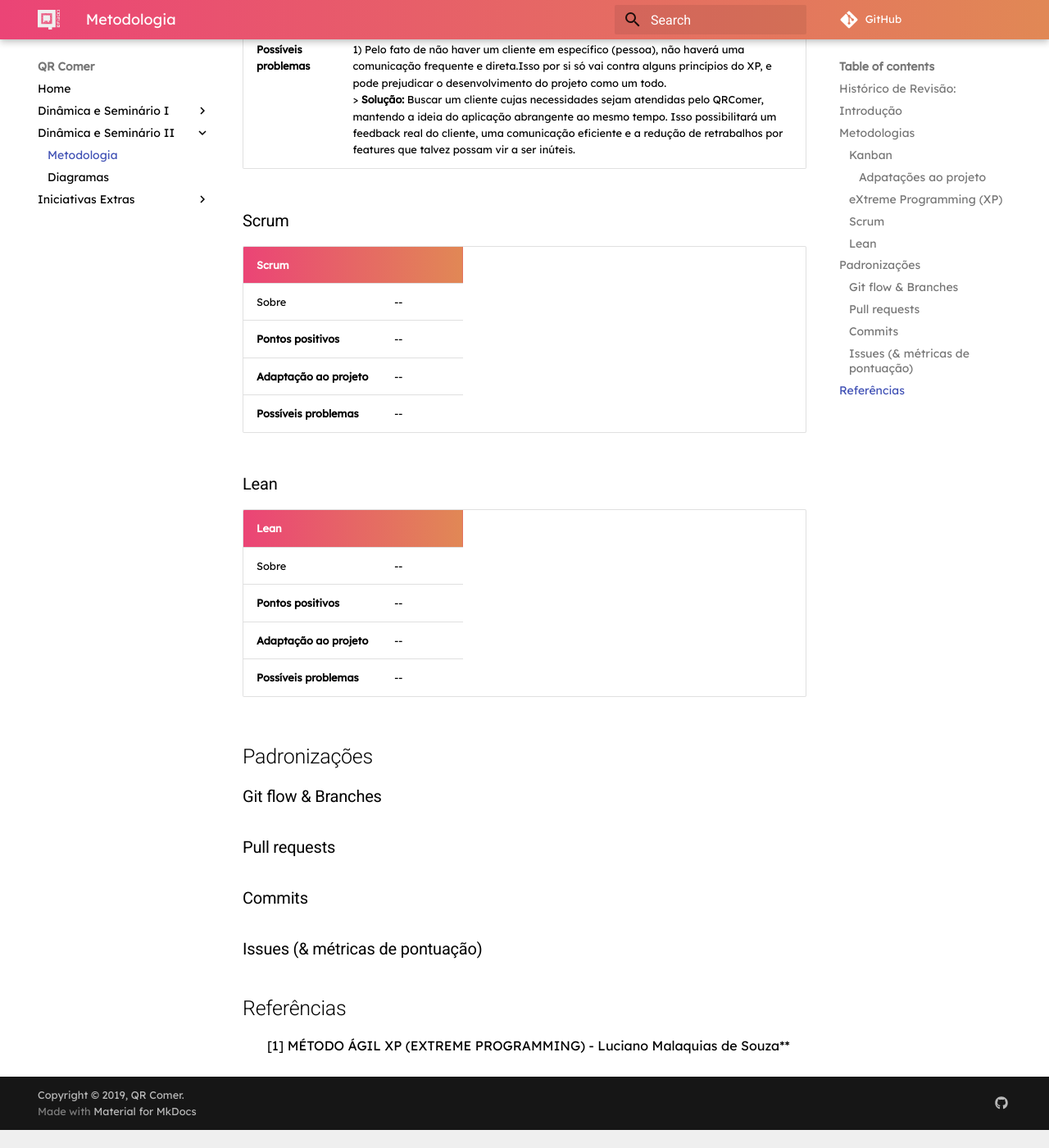
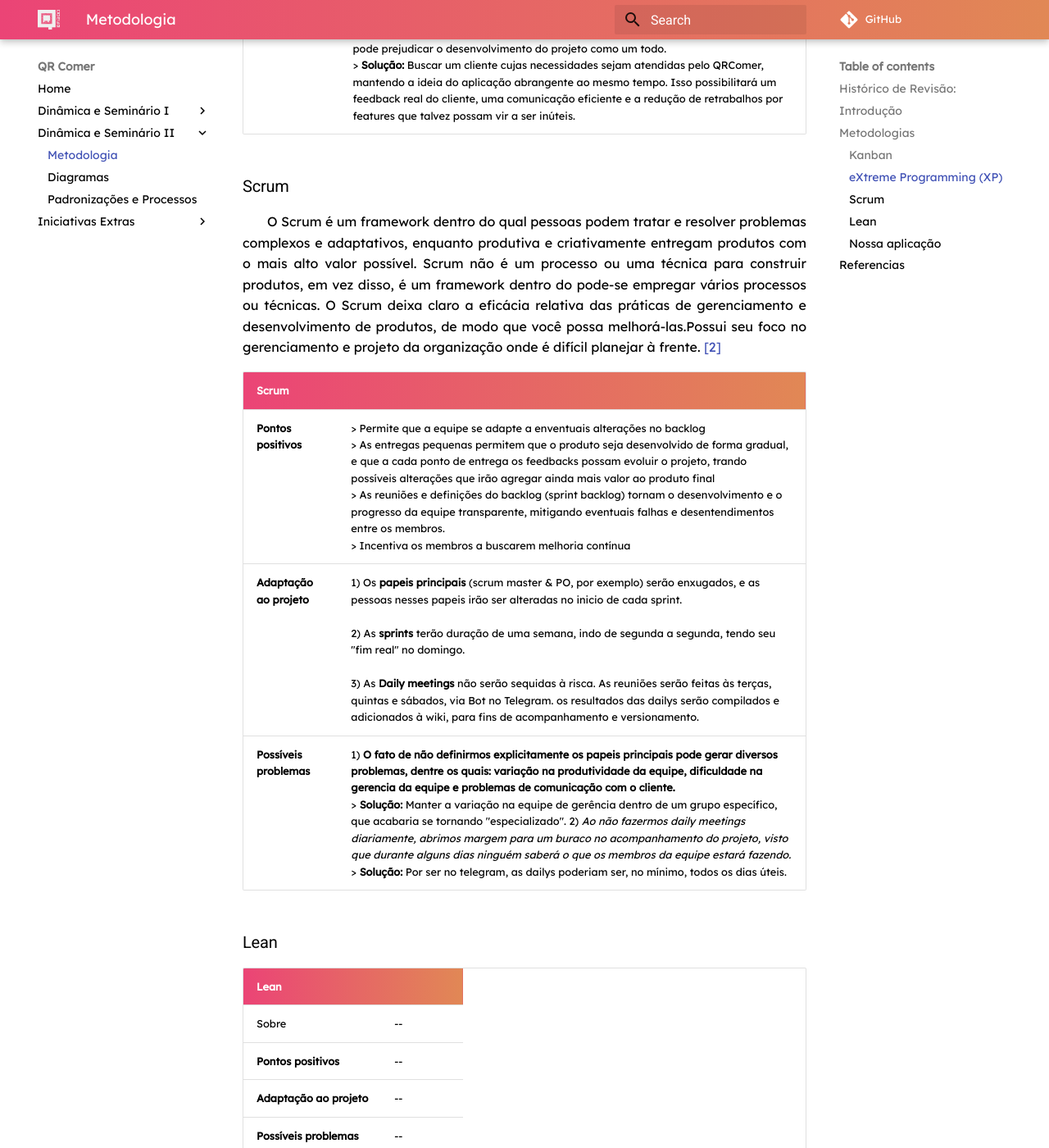
Before and after one commit to fga-desenho-2019-2/Wiki, an MkDocs documentation site: the page built from docs/seminario2/metodologia.md, in a window 1280 px wide and 1400 px high, scrolled down 2346 px. Shown: the whole window at 82% size. Built offline with MkDocs 1.6.1 and Material for MkDocs 9.7.7, drawn with Linux system fonts in a browser that asks for light colours; some web fonts are replaced; comment, search, counter and statistics services are not loaded; old or Windows-style settings are respelled for this version of MkDocs; before the commit the page ends 3724 px from its top, so only the background shows below that; some of the changed text lies outside the part shown.

Commit message:
Adding padroes_processos.md and finishing some methodologies

```diff
--- a/docs/seminario2/metodologia.md
+++ b/docs/seminario2/metodologia.md
@@ -15,10 +15,6 @@ Este documento tem como objetivo descrever a metodologia a ser utilizada pelo gr
 ### Kanban
 
 [Kanban](../../iniciativas_extras/kanban/5w2h) é um termo de origem Japonesa, que significa “cartão” ou “sinalização”. É um conceito relacionado com a utilização de cartões (post-it e outros) para indicar o andamento dos fluxos de produção em empresas de fabricação em série. Ele está estreitamente ligado ao conceito de _just in time_ (“momento certo” em tradução livre). Ele surge na década de 1960 nas mãos da empresa Toyota, sendo ainda hoje o sistema utilizado frequentemente por diversas empresas. Sua utilização se dá por meio do uso de cartões num quadro dividido em colunas que variam dependendo do tipo de kanban (de produção ou movimentação, por exemplo). Cada cartão é movimentado de acordo com as necessidades e objetivos da empresa, além do significado de cada coluna.
-
-#### Adpatações ao projeto
-
-
 
 | Kanban |  |
 |--|--|
@@ -38,12 +34,13 @@ O Extreme Programming é um modelo de desenvolvimento de software, criado em 199
 
 ### Scrum
 
+O Scrum é um framework dentro do qual pessoas podem tratar e resolver problemas complexos e adaptativos, enquanto produtiva e criativamente entregam produtos com o mais alto valor possível. Scrum não é um processo ou uma técnica para construir produtos, em vez disso, é um framework dentro do pode-se empregar vários processos ou técnicas. O Scrum deixa claro a eficácia relativa das práticas de gerenciamento e desenvolvimento de produtos, de modo que você possa melhorá-las.Possui seu foco no gerenciamento e projeto da organização onde é difícil planejar à frente. [[2]](#referencias)
+
 | Scrum |  |
 |--|--|
-|Sobre|--|
-|__Pontos positivos__|--|
-|__Adaptação ao projeto__|--|
-|__Possíveis problemas__|--|
+|__Pontos positivos__| > Permite que a equipe se adapte a enventuais alterações no backlog <br> > As entregas pequenas permitem que o produto seja desenvolvido de forma gradual, e que a cada ponto de entrega os feedbacks possam evoluir o projeto, trando possíveis alterações que irão agregar ainda mais valor ao produto final <br> > As reuniões e definições do backlog (sprint backlog) tornam o desenvolvimento e o progresso da equipe transparente, mitigando eventuais falhas e desentendimentos entre os membros. <br> > Incentiva os membros a buscarem melhoria contínua|
+|__Adaptação ao projeto__| 1) Os __papeis principais__ (scrum master & PO, por exemplo) serão enxugados, e as pessoas nesses papeis irão ser alteradas no inicio de cada sprint. <br> <br> 2) As __sprints__ terão duração de uma semana, indo de segunda a segunda, tendo seu "fim real" no domingo. <br><br> 3) As __Daily meetings__ não serão sequidas à risca. As reuniões serão feitas às terças, quintas e sábados, via Bot no Telegram. os resultados das dailys serão compilados e adicionados à wiki, para fins de acompanhamento e versionamento.|
+|__Possíveis problemas__| 1) __O fato de não definirmos explicitamente os papeis principais pode gerar diversos problemas, dentre os quais: variação na produtividade da equipe, dificuldade na gerencia da equipe e problemas de comunicação com o cliente.__ <br> > __Solução:__ Manter a variação na equipe de gerência dentro de um grupo específico, que acabaria se tornando "especializado". 2) _Ao não fazermos daily meetings diariamente, abrimos margem para um buraco no acompanhamento do projeto, visto que durante alguns dias ninguém saberá o que os membros da equipe estará fazendo._ <br> > __Solução:__ Por ser no telegram, as dailys poderiam ser, no mínimo, todos os dias úteis. |
 
 ### Lean
 
@@ -54,17 +51,12 @@ O Extreme Programming é um modelo de desenvolvimento de software, criado em 199
 |__Adaptação ao projeto__|--|
 |__Possíveis problemas__|--|
 
+### Nossa aplicação
 
-## Padronizações
+...
 
-### Git flow & Branches
-
-### Pull requests
-
-### Commits
-
-### Issues (& métricas de pontuação)
-
-## Referências
+## Referencias
 
 [1] MÉTODO ÁGIL XP (EXTREME PROGRAMMING) -  Luciano Malaquias de Souza**
+
+[2]  Schwaber, Ken. Agile Project Management with Scrum.
--- a/mkdocs.yml
+++ b/mkdocs.yml
@@ -44,6 +44,7 @@ pages:
   - Dinâmica e Seminário II:
       - Metodologia: 'seminario2/metodologia.md'
       - Diagramas: 'seminario2/diagramas.md'
+      - Padronizações e Processos: 'seminario2/padroes_processos.md'
   - Iniciativas Extras:
       - Materiais complementares: 'iniciativas_extras/pesquisa_de_mercado.md'
       - Identidade Visual: 'iniciativas_extras/identidade_visual.md'
```
Also changed, not shown: docs/seminario2/padroes_processos.md (added, +22 -0 lines).
